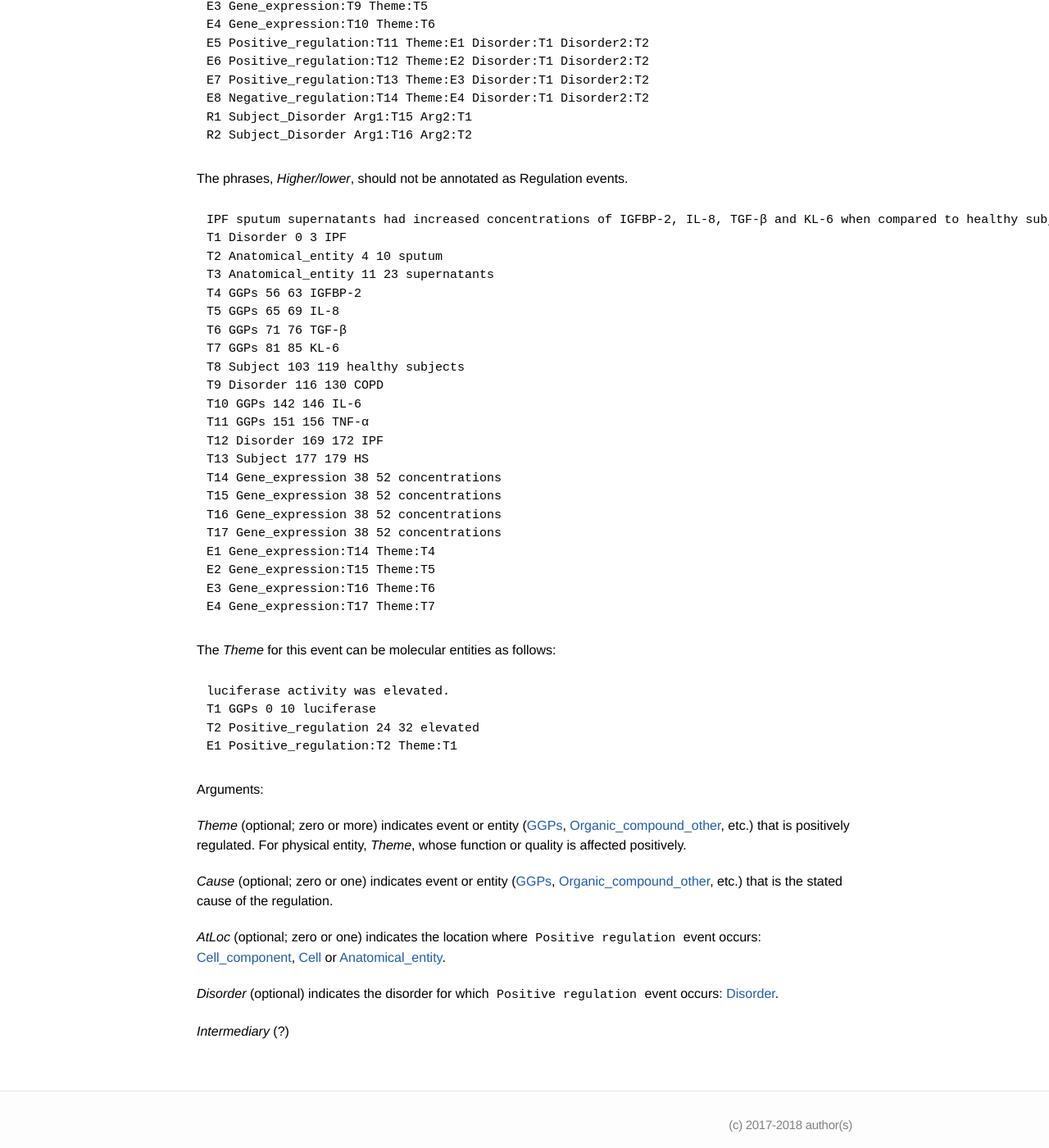
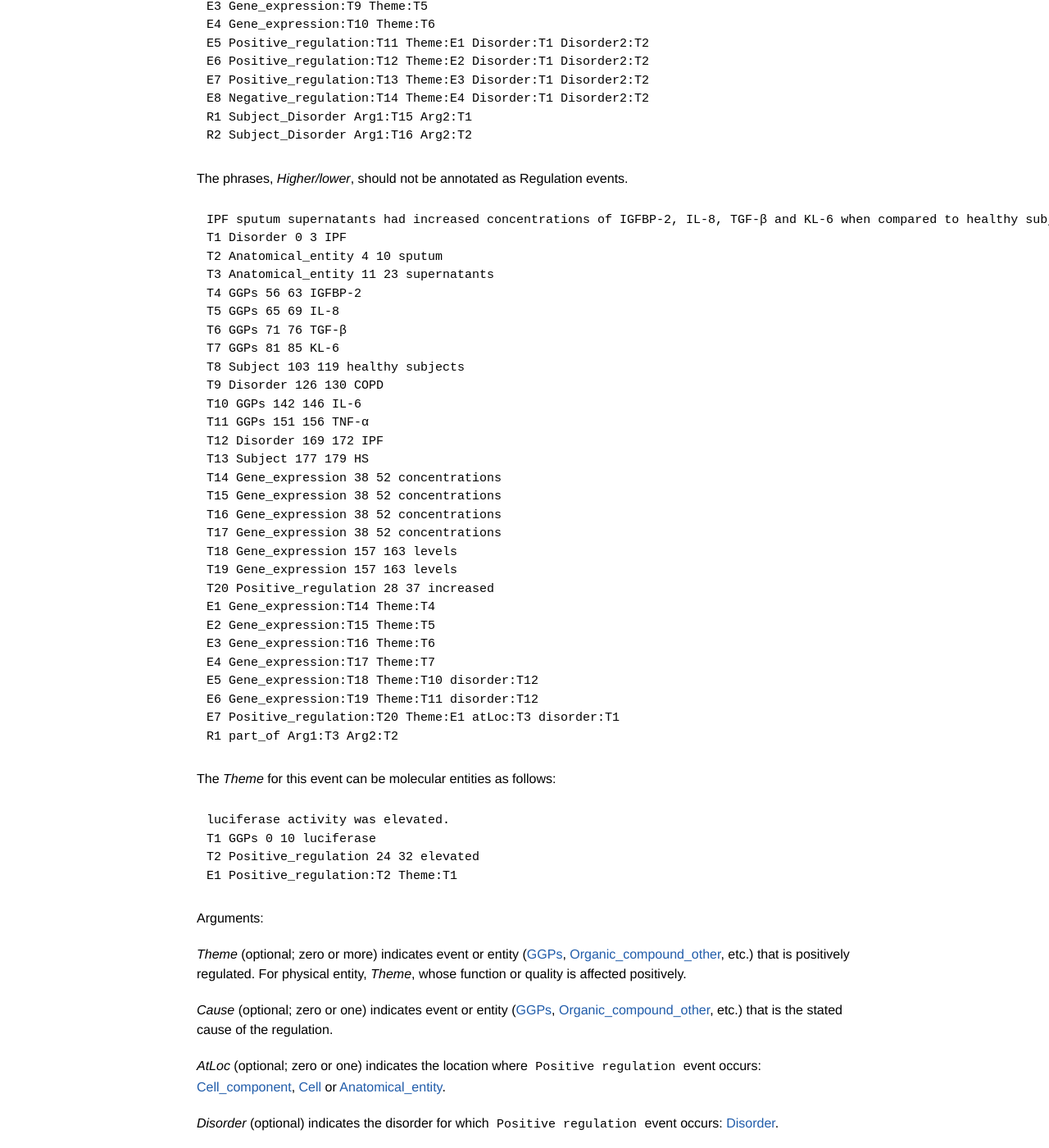
Before and after one commit to ezcatdb/molbiol_lung_corpus-guidelines, a Jekyll site: the page built from _event/Positive_regulation.md, in a window 1280 px wide and 1400 px high, scrolled down 2681 px. Shown: the whole window at 82% size. Built offline with Jekyll 4.4.1, drawn with Linux system fonts in a browser that asks for light colours.

Commit message:
corrected the new sample in _event/Positive_regulation.md

```diff
--- a/_event/Positive_regulation.md
+++ b/_event/Positive_regulation.md
@@ -254,7 +254,7 @@ T5 GGPs 65 69 IL-8
 T6 GGPs 71 76 TGF-β
 T7 GGPs 81 85 KL-6
 T8 Subject 103 119 healthy subjects
-T9 Disorder 116 130 COPD
+T9 Disorder 126 130 COPD
 T10 GGPs 142 146 IL-6
 T11 GGPs 151 156 TNF-α
 T12 Disorder 169 172 IPF
@@ -263,10 +263,17 @@ T14 Gene_expression 38 52 concentrations
 T15 Gene_expression 38 52 concentrations
 T16 Gene_expression 38 52 concentrations
 T17 Gene_expression 38 52 concentrations
+T18 Gene_expression 157 163 levels
+T19 Gene_expression 157 163 levels
+T20 Positive_regulation 28 37 increased
 E1 Gene_expression:T14 Theme:T4
 E2 Gene_expression:T15 Theme:T5
 E3 Gene_expression:T16 Theme:T6
 E4 Gene_expression:T17 Theme:T7
+E5 Gene_expression:T18 Theme:T10 disorder:T12
+E6 Gene_expression:T19 Theme:T11 disorder:T12
+E7 Positive_regulation:T20 Theme:E1 atLoc:T3 disorder:T1
+R1 part_of Arg1:T3 Arg2:T2
 ~~~
 
 The *Theme* for this event can be molecular entities as follows:
```
